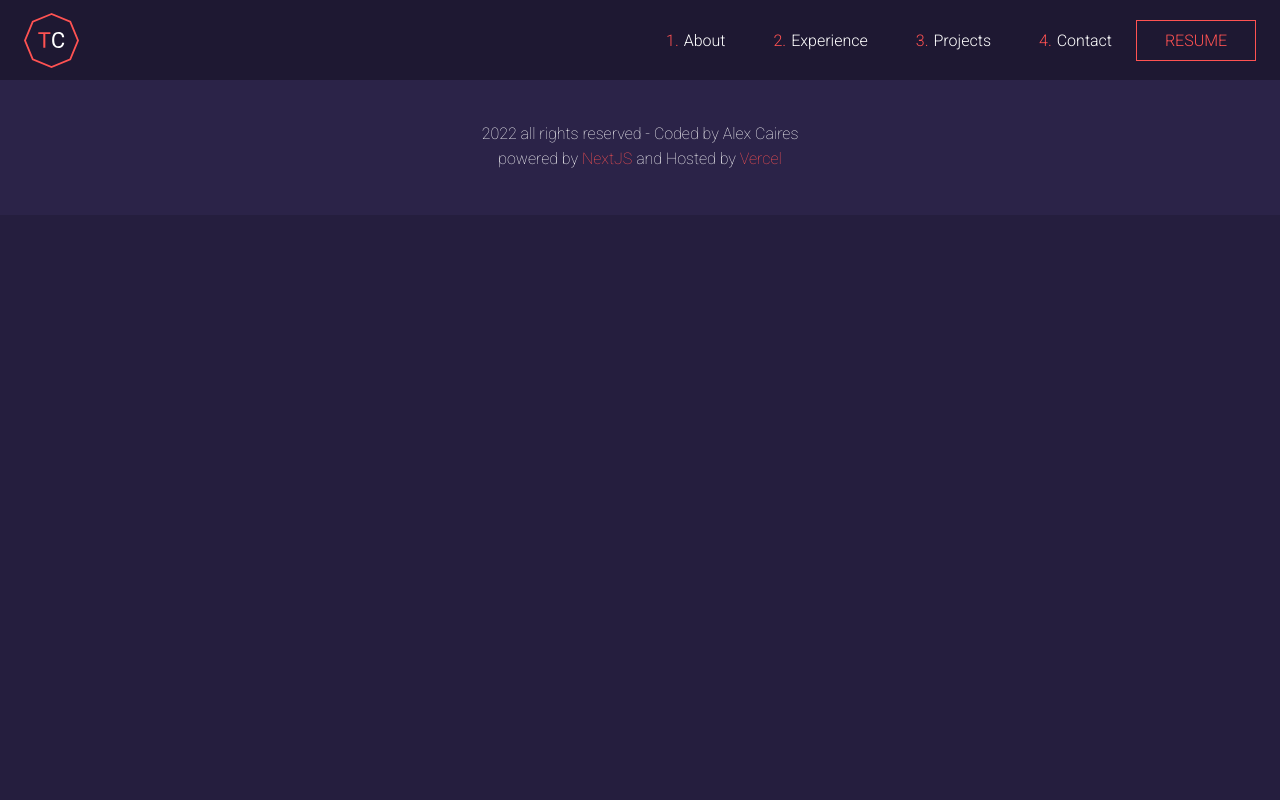
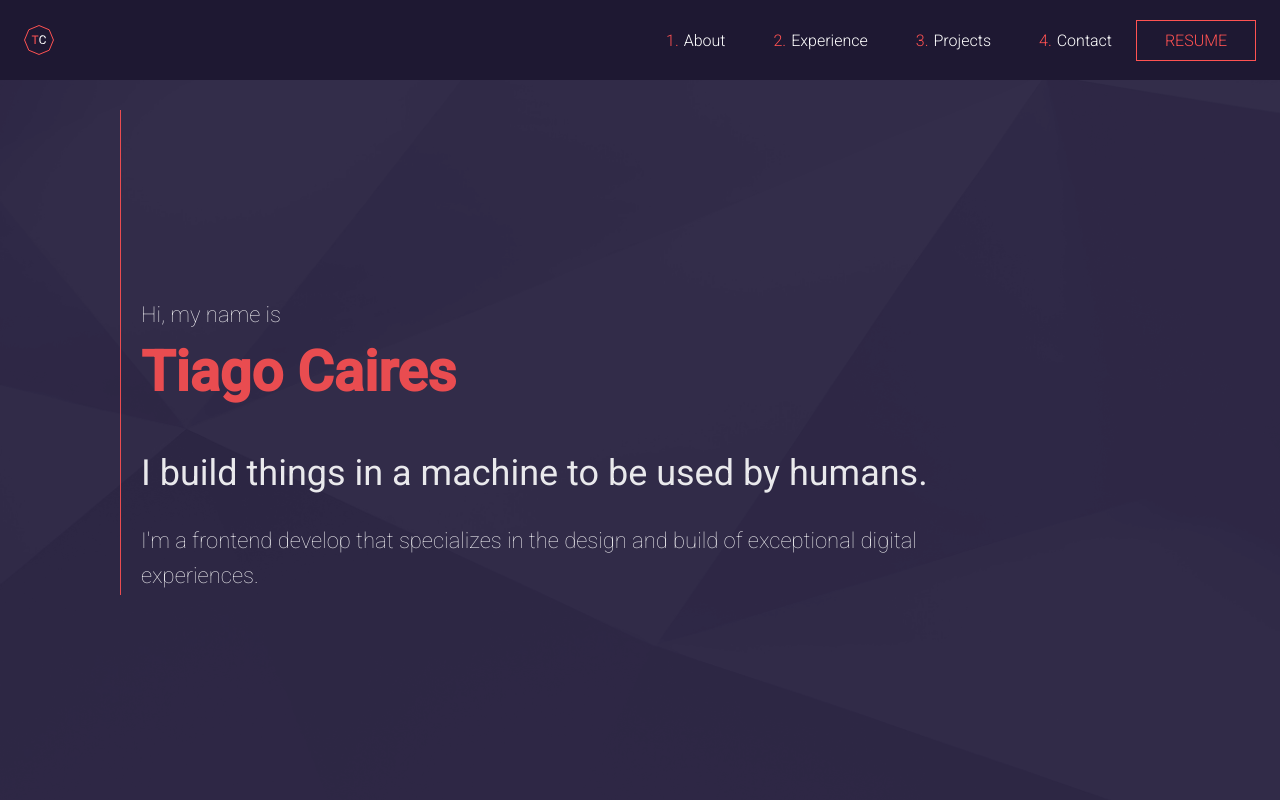
Before and after one commit to AleexCaires/Portfolio, a Next.js app: page / in a window 1280 px wide. Shown: the top 800 px of the page. Built offline with nearby package versions, Linux system fonts and the light colour scheme.

Commit message:
General changes/ updates

```diff
--- a/components/Logo/LogoIcon.js
+++ b/components/Logo/LogoIcon.js
@@ -1,6 +1,6 @@
 import React from 'react'
 
-const LogoIcon = ({size="55px"}) => {
+const LogoIcon = ({size="30px"}) => {
   return (
     <svg width={size} height={size} viewBox="0 0 60 60" version="1.1" xmlns="http://www.w3.org/2000/svg">
     <title>Logo</title>
--- a/pages/_app.js
+++ b/pages/_app.js
@@ -3,6 +3,7 @@ import Layout from '../components/Layout';
 import { GlobalStyle } from '../styles/globals';
 import {theme} from '../theme/theme';
 import { ThemeProvider } from 'styled-components';
+import Hero from '../components/Hero/Hero';
 
 function MyApp({ Component, pageProps }) {
   return (
@@ -11,6 +12,7 @@ function MyApp({ Component, pageProps }) {
     <ThemeProvider theme={theme}>
       <Layout>
         <Component {...pageProps} />
+        <Hero />
       </Layout>
     </ThemeProvider>
     </>
```
